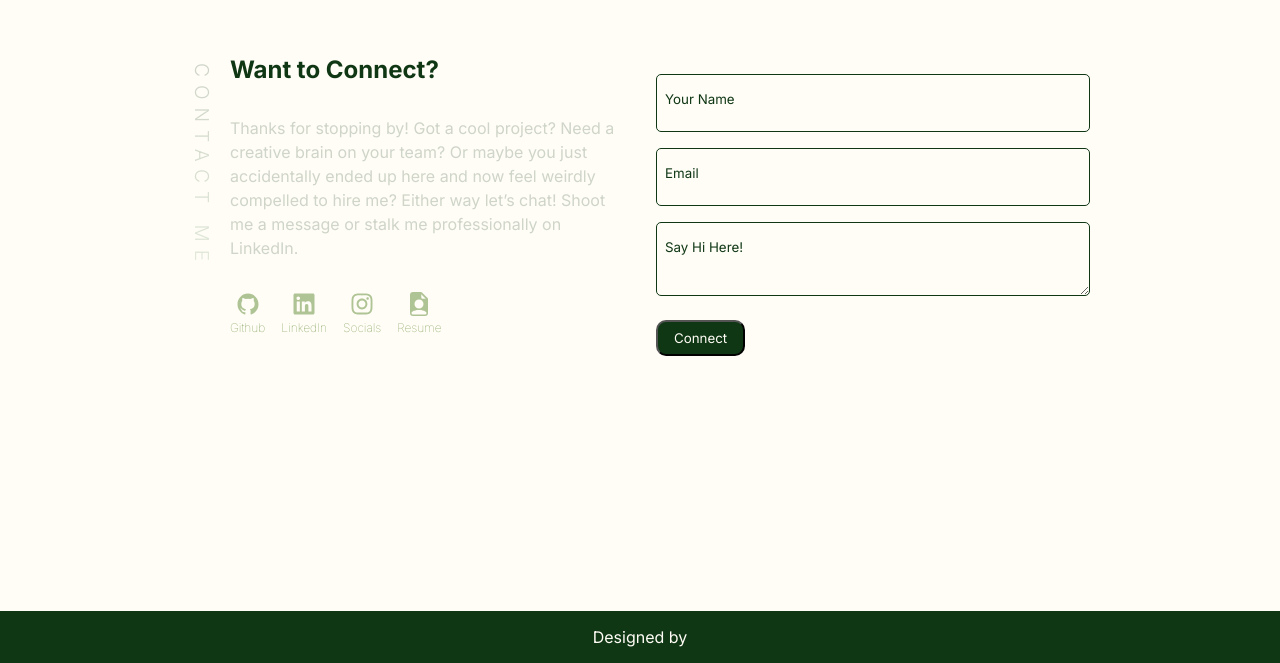
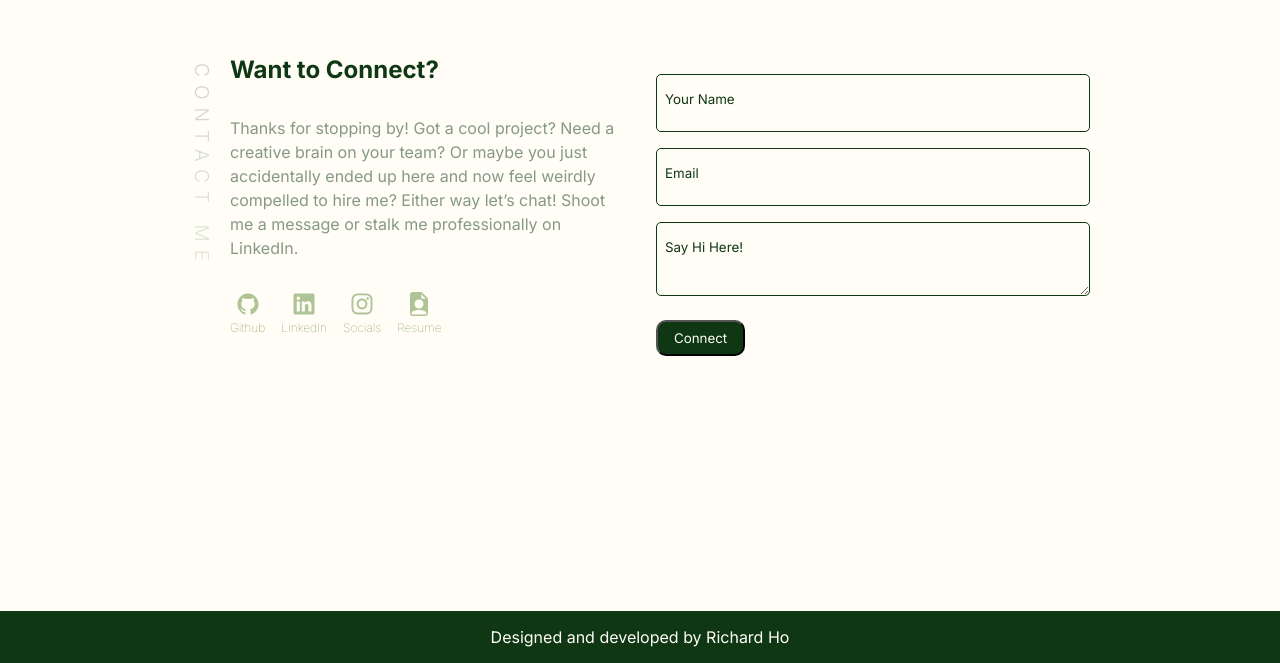
Before and after one commit to rzho17/portfolio-v1, a React (Vite) app: page / in a window 1280 px wide. Shown: the part 2655-3318 px from the top of the page. Built offline with nearby package versions, Linux system fonts and the light colour scheme.

Commit message:
change img for about section

```diff
--- a/src/index.css
+++ b/src/index.css
@@ -14,6 +14,7 @@
     rgb(8, 30, 11) 100%
   );
   --offColor: #618b35;
+  --aboutImg: url("../public/assets/light-about.png");
 }
 
 [data-theme="dark"] {
@@ -36,6 +37,7 @@
     rgba(34, 38, 38, 1) 100%
   );
   --offColor: #317c8f;
+  --aboutImg: url("../public/assets/dark-about.png");
 }
 
 * {
--- a/src/pageContent/About.jsx
+++ b/src/pageContent/About.jsx
@@ -80,7 +80,7 @@ export default function About() {
           </div>
         </div>
 
-        <img src="../public/assets/lightBackground.jpg" alt="" />
+        <img alt="" />
       </div>
     </section>
   );
--- a/src/pageContent/About.module.css
+++ b/src/pageContent/About.module.css
@@ -84,7 +84,7 @@
   line-height: 1.5rem;
   /* font-size: clamp(0.75rem, 1.5vw, 2rem); */
   font-size: 1rem;
-  opacity: 0.8;
+  opacity: 0.9;
 }
 
 /* .infoLinks {
@@ -142,6 +142,7 @@
   object-fit: cover;
 
   border-radius: 0px 0px 20px 20px;
+  content: var(--aboutImg);
 }
 
 @media screen and (min-width: 768px) {
--- a/src/pageContent/FooterPage.jsx
+++ b/src/pageContent/FooterPage.jsx
@@ -49,7 +49,9 @@ export default function FooterPage() {
           <input type="submit" value="Connect" />
         </form> */}
       </section>
-      <div className={styles.footerBar}>Designed by</div>
+      <div className={styles.footerBar}>
+        Designed and developed by Richard Ho
+      </div>
     </footer>
   );
 }
--- a/src/pageContent/FooterPage.module.css
+++ b/src/pageContent/FooterPage.module.css
@@ -26,7 +26,7 @@
 
 .contactContainer p {
   margin: 1rem 0;
-  opacity: 0.2;
+  opacity: 0.5;
   line-height: 1.5rem;
 }
 
--- a/src/pageContent/LandingPage.jsx
+++ b/src/pageContent/LandingPage.jsx
@@ -10,6 +10,7 @@ export default function LandingPage() {
     typeSpeed: 120,
     deleteSpeed: 120,
   });
+
   return (
     <>
       <section className={styles.landingPage} id="home">
```
Also changed, not shown: public/assets/dark-about.png (added), public/assets/light-about.png (added).
